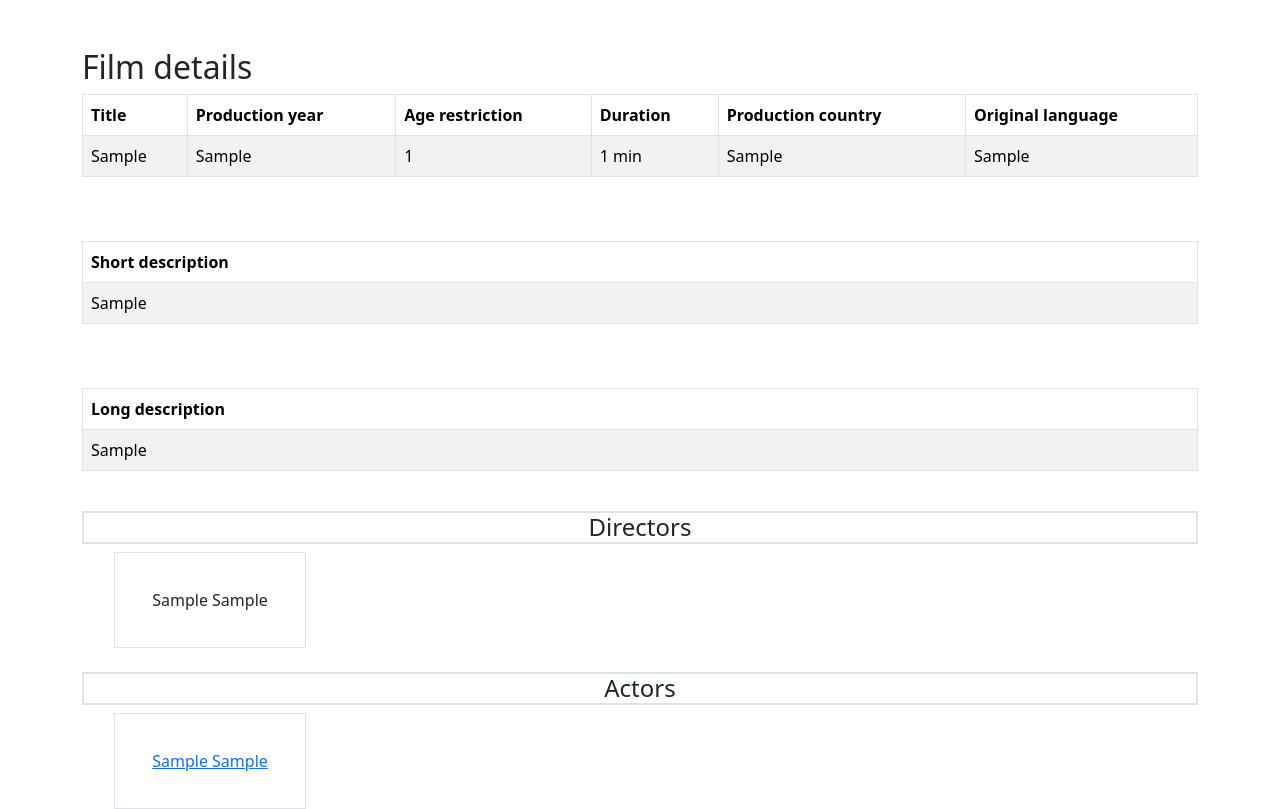
After one commit to Mindflayer77/CinemaDatabase, a Django app: page /cinemadb/films/1/ in a window 1280 px wide. The commit adds this page. Run offline with Django 5.2, Linux system fonts and the light colour scheme; tables that the repository leaves empty hold one stand-in row (values such as "Sample post"); some libraries are stand-ins or nearby versions.

Commit message:
Added page for film details and actors

```diff
--- a/mysite/cinemadb/models.py
+++ b/mysite/cinemadb/models.py
@@ -488,3 +488,37 @@ class FilmWidok(models.Model):
     class Meta:
         managed = False
         db_table = "film_widok"
+
+
+class FilmWidokDetail(models.Model):
+    film_id = models.AutoField(
+        db_column="Film_Id", primary_key=True
+    )  # Field name made lowercase.
+    tytul = models.CharField(
+        db_column="Tytuł", max_length=100
+    )  # Field name made lowercase.
+    rok_produkcji = models.TextField(
+        db_column="Rok produkcji", blank=True, null=True
+    )  # Field name made lowercase. Field renamed to remove unsuitable characters. This field type is a guess.
+    grupa_wiekowa = models.PositiveIntegerField(
+        db_column="Grupa wiekowa"
+    )  # Field name made lowercase.
+    opis_krotki = models.CharField(
+        db_column="Opis krótki", max_length=1000
+    )  # Field name made lowercase. Field renamed to remove unsuitable characters.
+    opis_dlugi = models.CharField(db_column="Opis długi", max_length=2000)
+    czas_trwania = models.PositiveIntegerField(
+        db_column="Czas trwania"
+    )  # Field name made lowercase. Field renamed to remove unsuitable characters.
+    imie_rezyser = models.CharField(db_column="Imię", max_length=45)
+    nazwisko_rezyser = models.CharField(db_column="Nazwisko", max_length=45)
+    imie_aktor = models.CharField(db_column="IMAK", max_length=45)
+    nazwisko_aktor = models.CharField(db_column="NAAK", max_length=45)
+    kraj = models.CharField(db_column="KRANA", max_length=60)
+    kraj_skrot = models.CharField(db_column="Skrót", max_length=45)
+    gatunek = models.CharField(db_column="GATNA", max_length=30)
+    jezyk = models.CharField(db_column="JENA", max_length=30)
+
+    class Meta:
+        managed = False
+        db_table = "film_szczegolowo"
--- /dev/null
+++ b/mysite/cinemadb/static/css/custom.css
@@ -0,0 +1,22 @@
+.list li{float:left;width:15vw;height:12vh;
+        justify-content: center;
+        align-content: center;
+         border: 1px solid #dee2e6;
+            padding: 1rem;}
+          ul{text-align: center;
+          list-style-type: none;}
+
+          .container {
+    /*border: solid 1px #ff0000;*/
+    zoom: 1; /* IE6&7 */
+}
+
+.container:before,
+.container:after {
+    content: "";
+    display: table;
+}
+
+.container:after {
+    clear: both;
+}
--- /dev/null
+++ b/mysite/cinemadb/templates/cinemadb/detail_film.html
@@ -0,0 +1,122 @@
+<!DOCTYPE html>
+<html lang="en">
+<head>
+    {% load static %}
+    <meta charset="UTF-8">
+    <meta name="viewport" content="width=device-width, initial-scale=1.0">
+    <link href="{% static 'css/bootstrap.min.css' %}" rel="stylesheet">
+    <link href="{% static 'css/custom.css' %}" rel="stylesheet">
+    <script src="{% static 'js/jquery.min.js' %}"></script>
+    <script src="{% static 'js/bootstrap.min.js' %}"></script>
+    <title>{{film.tytul}}</title>
+</head>
+<body>
+<div class="container mt-5">
+    <h2>Film details</h2>
+    <table class="table table-bordered table-striped">
+        <thead class="thead-dark">
+            <tr>
+                <th>Title</th>
+                <th>Production year</th>
+                <th>Age restriction</th>
+                <th>Duration</th>
+                <th>Production country</th>
+                <th>Original language</th>
+            </tr>
+        </thead>
+        <tbody id="tableBody">
+            <tr>
+                <td>{{film.tytul}}</td>
+                <td>{{film.rok_produkcji}}</td>
+                <td>{{film.grupa_wiekowa}}</td>
+                <td>{{film.czas_trwania}} min</td>
+                <td>{% for country in countries %}
+                    {{country.nazwa}} <br>
+                    {%endfor %}
+                </td>
+                <td>{% for language in languages %}
+                    {{language.nazwa}} <br>
+                    {%endfor %}
+                </td>
+             </tr>
+        </tbody>
+    </table>
+
+</div>
+<div class="container mt-5 ">
+     <table class="table table-bordered table-striped">
+         <thead>
+            <tr>
+                <th>Short description</th>
+            </tr>
+         </thead>
+         <tbody>
+            <tr>
+                <td>{{film.opis_krotki}}</td>
+            </tr>
+         </tbody>
+     </table>
+</div>
+
+<div class="container mt-5">
+     <table class="table table-bordered table-striped">
+         <thead>
+            <tr>
+                <th>Long description</th>
+            </tr>
+         </thead>
+         <tbody>
+            <tr>
+                <td>{{film.opis_dlugi}}</td>
+            </tr>
+         </tbody>
+     </table>
+</div>
+
+<div class="container mt-4">
+    <h4 class="text-center border border-2" >Directors</h4>
+    <ul id="directors_list" class="list ">
+         {% for director in directors %}
+<!--        <a href="{% url 'cinemadb:detail_film' film.film_id %}">-->
+            <li className="list-group-item list-group-item-primary">{{director.imie}} {{director.nazwisko}}</li>
+        {% endfor %}
+    </ul>
+</div>
+
+<div class="container mt-4">
+    <h4 class="text-center border border-2" >Actors</h4>
+    <ul id="actors_list" class="list ">
+
+    </ul>
+</div>
+
+</body>
+<script>
+
+    let data = []
+    // let baseUrl=;
+    function fetchActors() {
+        $.getJSON("{% url 'cinemadb:get_actors_for_film' film.film_id %}", function(response) {
+            data = response;
+            renderActorsList(data);
+        });
+    }
+
+    function renderActorsList(data) {
+        const listBody = document.getElementById('actors_list');
+        listBody.innerHTML = '';
+
+        let baseUrl="{% url 'cinemadb:get_actor' 0 %}";
+        data.forEach(item => {
+            item.forEach(actor =>{
+                let id = actor.aktor_id;
+                let actorUrl = baseUrl.replace('0', `${id}`);
+                const list_elem = `<li className="list-group-item list-group-item-primary"><a href="${actorUrl}">${actor.imie} ${actor.nazwisko}</li>`;
+                listBody.innerHTML += list_elem;
+            })
+        });
+    }
+
+    fetchActors();
+</script>
+</html>
--- a/mysite/cinemadb/urls.py
+++ b/mysite/cinemadb/urls.py
@@ -5,9 +5,13 @@ from . import views
 app_name = "cinemadb"
 urlpatterns = [
     path("", views.index, name="index"),
-    path("actors/<int:aktor_id>/", views.detail, name="detail"),
-    path("actors/<int:aktor_id>/results/", views.results, name="results"),
-    path("actors/<int:aktor_id>/vote/", views.vote, name="vote"),
+    path("films/<int:film_id>/", views.detail_film, name="detail_film"),
+    path(
+        "film_actors/<int:film_id>",
+        views.get_actors_for_film,
+        name="get_actors_for_film",
+    ),
     path("films", views.get_films, name="get_films"),
+    path("actor/<int:actor_id>", views.get_actor, name="get_actor"),
     path("library", views.library, name="library"),
 ]
--- a/mysite/cinemadb/views.py
+++ b/mysite/cinemadb/views.py
@@ -1,30 +1,64 @@
 from django.shortcuts import render, get_object_or_404
 
 from django.http import HttpResponse, JsonResponse
-from .models import Aktor, Film, FilmWidok
+from .models import (
+    Aktor,
+    Film,
+    FilmWidok,
+    FilmWidokDetail,
+    FilmAktor,
+    Kraj,
+    RezyserFilm,
+    Rezyser,
+    JezykFilm,
+    Jezyk,
+    KrajProdukcji,
+)
 from django.template import loader
 
 
 def index(request):
-    # actors = Aktor.objects.all()
-    # context = {"actors": actors}
     return render(request, "cinemadb/index.html")
 
 
-def detail(request, aktor_id):
-    actor = get_object_or_404(Aktor, aktor_id=aktor_id)
-    actor = Aktor.objects.all().filter(aktor_id=aktor_id)
-    # print(actor.aktor_id)
-    return HttpResponse(actor)
-
-
-def results(request, aktor_id):
-    response = "You're looking at the results of question %s."
-    return HttpResponse(response % aktor_id)
-
-
-def vote(request, aktor_id):
-    return HttpResponse("You're voting on question %s." % aktor_id)
+def detail_film(request, film_id):
+    # films = (Film, film_id=film_id)
+    # film = FilmWidokDetail.objects.all().filter(film_id=film_id)
+    # actors = {}
+    # # directors = {}
+    # for f in film:
+    #     a = {"imie": f.imie_aktor, "nazwisko": f.nazwisko_aktor}
+    #     # d = {"imie": f.imie, "nazwisko": f.re}
+    #     actors[f.imie_aktor + " " + f.nazwisko_aktor] = a
+    # context = {"film": film[0], "actors": list(actors)}
+    film = Film.objects.filter(film_id=film_id).first()
+    film_aktor = FilmAktor.objects.filter(film_id=film_id)
+    actors = []
+    for f in film_aktor:
+        actors.append(Aktor.objects.filter(aktor_id=f.aktor_id).first())
+    rezyser_film = RezyserFilm.objects.filter(film_id=film_id)
+    directors = []
+    for r in rezyser_film:
+        directors.append(Rezyser.objects.filter(rezyser_id=r.rezyser_id).first())
+    jezyk_film = JezykFilm.objects.filter(film_id=film_id)
+    language = []
+    for j in jezyk_film:
+        language.append(Jezyk.objects.filter(jezyk_id=j.jezyk_id).first())
+    country_film = KrajProdukcji.objects.filter(film_id=film_id)
+    country = []
+    for k in country_film:
+        country.append(Kraj.objects.filter(kraj_id=k.kraj_id).first())
+    return render(
+        request,
+        "cinemadb/detail_film.html",
+        {
+            "film": film,
+            "actors": actors,
+            "directors": directors,
+            "languages": language,
+            "countries": country,
+        },
+    )
 
 
 def get_films(request):
@@ -32,5 +66,27 @@ def get_films(request):
     return JsonResponse(films, safe=False)
 
 
+def get_actors_for_film(request, film_id):
+    film_aktor = FilmAktor.objects.all().filter(film_id=film_id)
+    actors_list = []
+    for f in film_aktor:
+        actors_list.append(list(Aktor.objects.filter(aktor_id=f.aktor_id).values()))
+    return JsonResponse(actors_list, safe=False)
+
+
+def get_actor(request, actor_id):
+    actor = Aktor.objects.all().filter(aktor_id=actor_id).first()
+    country = Kraj.objects.filter(kraj_id=actor.kraj_id).first()
+    film_aktor = FilmAktor.objects.filter(aktor_id=actor.aktor_id)
+    films = []
+    for f in film_aktor:
+        films.append(Film.objects.filter(film_id=f.film_id).first())
+    return render(
+        request,
+        "cinemadb/detail_aktor.html",
+        {"actor": actor, "country": country, "films": films},
+    )
+
+
 def library(request):
     return render(request, "cinemadb/library.html")
```
Also changed, not shown: mysite/cinemadb/templates/cinemadb/detail.html (deleted, +0 -19 lines), mysite/cinemadb/templates/cinemadb/detail_aktor.html (added, +76 -0 lines), mysite/cinemadb/templates/cinemadb/library.html (+6 -5 lines).
